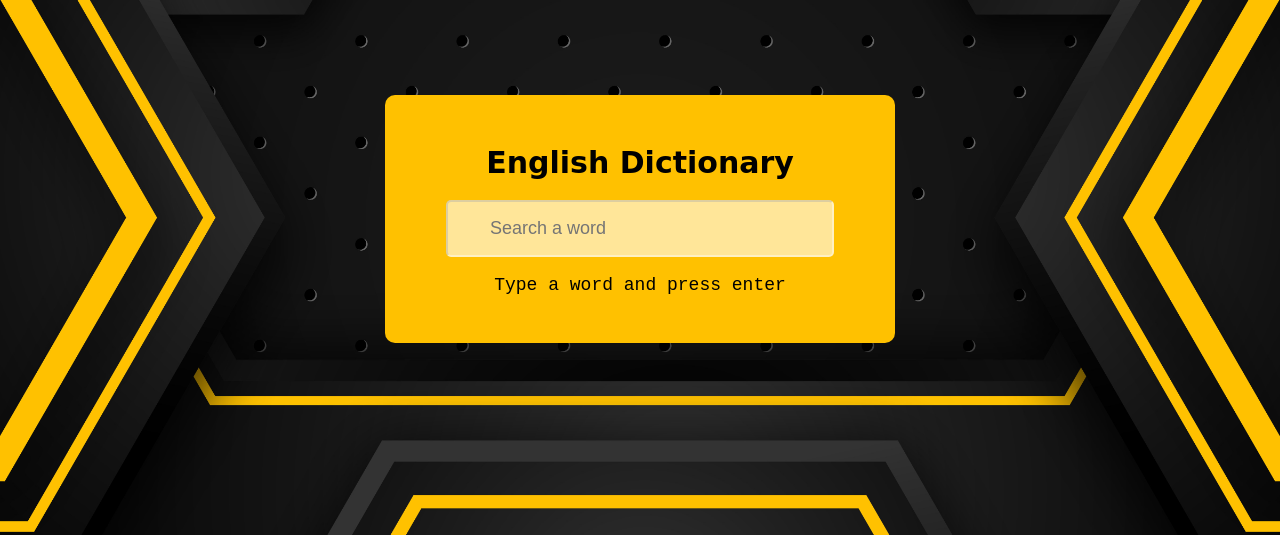
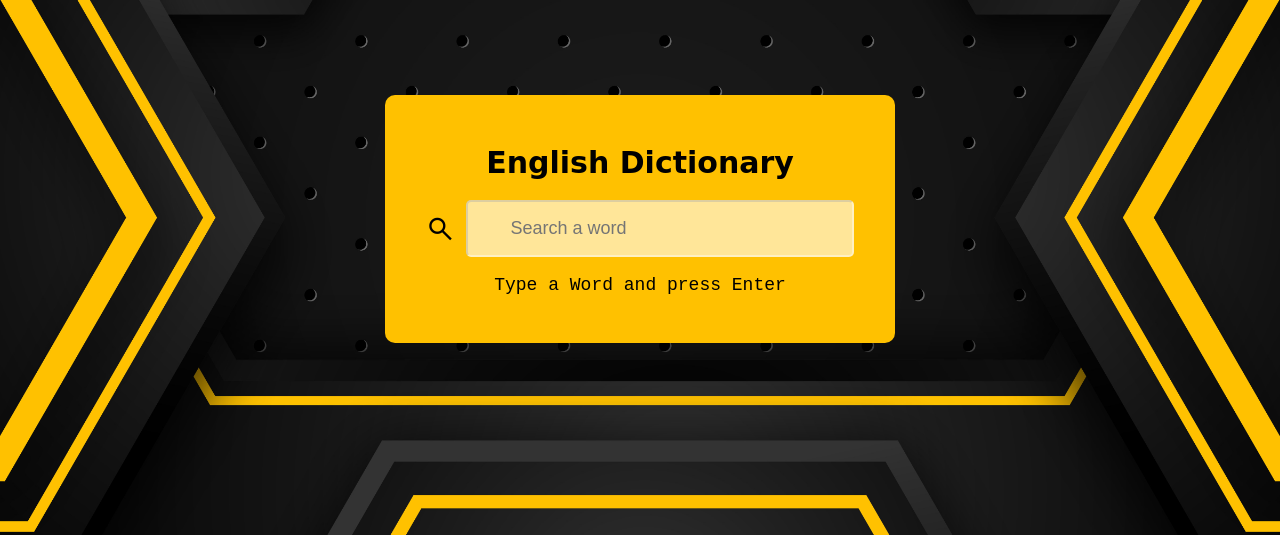
Before and after one commit to surajsharma14/Web-Dev-Project-for-Hacktoberfest2023, a PHP site: page / in a window 1280 px wide. Shown: the part 181-716 px from the top of the page. Run offline with PHP 8.4, Linux system fonts and the light colour scheme.

Commit message:
add search

```diff
--- a/Dictionary_App/index.html
+++ b/Dictionary_App/index.html
@@ -1,17 +1,22 @@
 <!DOCTYPE html>
 <html lang="en">
+
 <head>
   <meta charset="UTF-8" />
   <meta http-equiv="X-UA-Compatible" content="IE=edge" />
   <meta name="viewport" content="width=device-width, initial-scale=1.0" />
   <title>English Dictionary</title>
+  <link rel="stylesheet"
+    href="https://fonts.googleapis.com/css2?family=Material+Symbols+Outlined:opsz,wght,FILL,GRAD@24,400,0,0" />
   <link rel="stylesheet" href="style.css" />
 </head>
+
 <body>
   <div class="container">
     <h1 class="heading">English Dictionary</h1>
+    <span class="material-symbols-outlined" style="font-size: 30px; vertical-align: middle;">search</span>
     <input type="text" class="input" id="input" placeholder="Search a word" />
-      <p class="info-text" id="info-text">Type a word and press enter</p>
+    <p class="info-text" id="info-text">Type a Word and press Enter</p>
     <div class="meaning-container" id="meaning-container">
       <p class="extra">Word Title: <span class="title" id="title">_____</span></p>
       <p class="extra">Meaning: <span class="meaning" id="meaning">_____</span></p>
@@ -22,4 +27,5 @@
 
   <script src="script.js"></script>
 </body>
+
 </html>
--- a/Dictionary_App/style.css
+++ b/Dictionary_App/style.css
@@ -46,7 +46,6 @@
   border-radius: 5px;
   font-size: large;
 }
-
 .meaning-container {
   display: none;
 }
```
Lines whose indentation alone changed are shown as unchanged.
